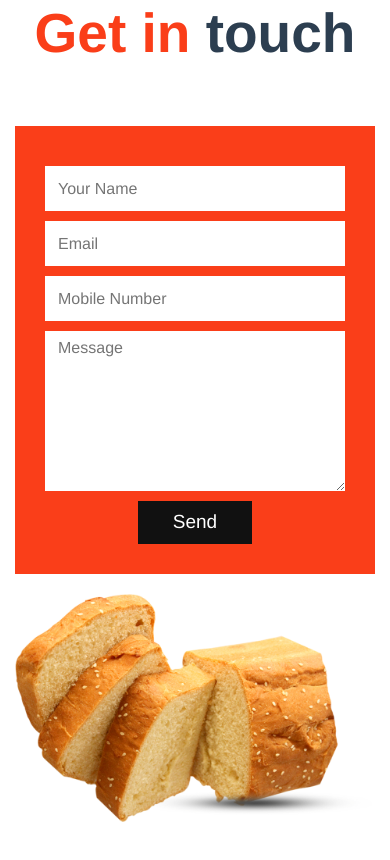
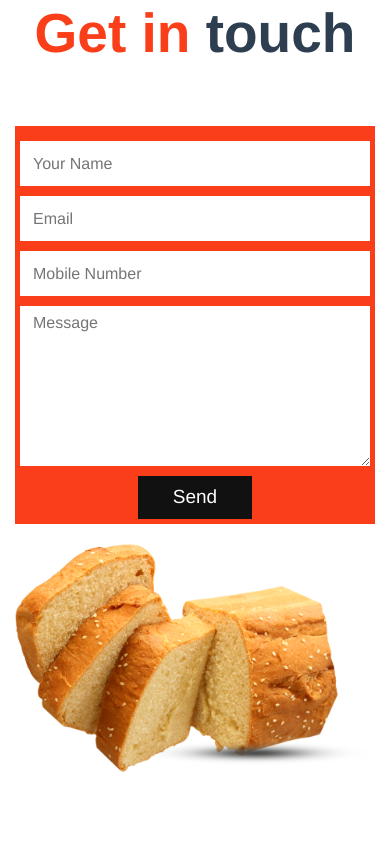
Before and after one commit to mohamed-ahmed527/den_pro, a Vue app: page / in a window 390 px wide. Shown: the part 6060-6920 px from the top of the page. Built offline with nearby package versions, Linux system fonts and the light colour scheme.

Commit message:
Update Getintouch.vue

```diff
--- a/src/components/Getintouch.vue
+++ b/src/components/Getintouch.vue
@@ -96,5 +96,9 @@ export default {
       }
     }
   }
-
+@media (max-width:992px){
+.parent .container .row .col-xs-12 .gettext form {
+    padding: 5px;
+}
+}
 </style>
```
